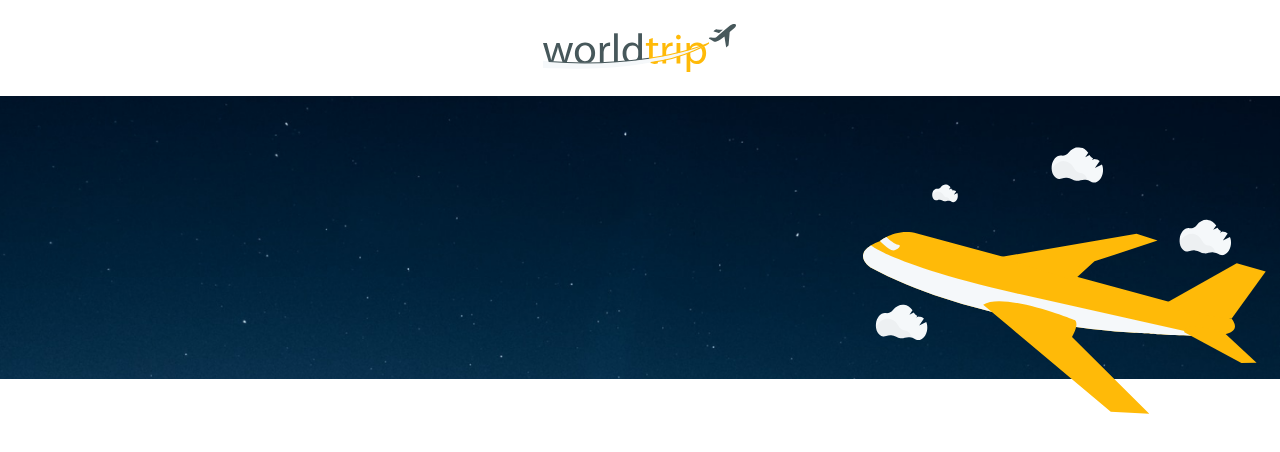
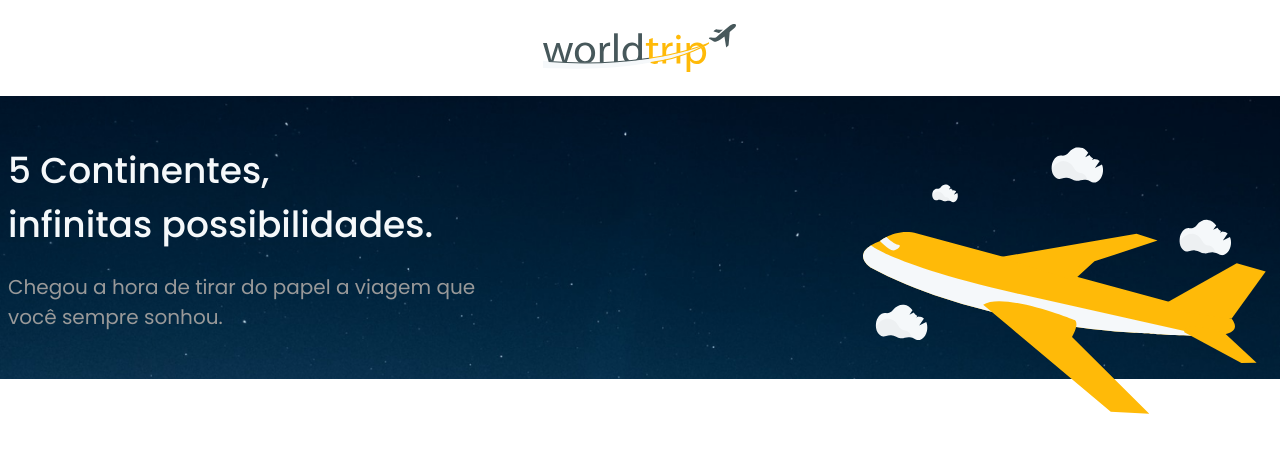
Before and after one commit to nicolaskruger/word-trip-chakra-ui, a Next.js app: page / in a window 1280 px wide. Shown: the top 452 px of the page. Built offline with nearby package versions, Linux system fonts and the light colour scheme.

Commit message:
section top web version

```diff
--- a/src/components/Section/HomeTop/index.tsx
+++ b/src/components/Section/HomeTop/index.tsx
@@ -1,4 +1,4 @@
-import { Box, Flex, Img, Stack } from "@chakra-ui/react";
+import { Box, Flex, Img, Stack, Text } from "@chakra-ui/react";
 import { FC } from "react";
 
 export const SectionTop: FC = () => {
@@ -16,8 +16,26 @@ export const SectionTop: FC = () => {
                 align={"center"}
                 px={"2"}
             >
-                <Stack>
-
+                <Stack
+                    spacing={"5"}
+                    maxWidth={"500px"}
+                >
+                    <Text
+                        as="h1"
+                        fontWeight={"medium"}
+                        fontSize={"2.25rem"}
+                        color={"light.200"}
+                    >
+                        5 Continentes,<br />
+                        infinitas possibilidades.
+                    </Text>
+                    <Text
+                        fontWeight={"normal"}
+                        fontSize={"1.25rem"}
+                        color={"light.300"}
+                    >
+                        Chegou a hora de tirar do papel a viagem que você sempre sonhou.
+                    </Text>
                 </Stack>
                 <Img
                     src="/Airplane.svg"
@@ -27,6 +45,6 @@ export const SectionTop: FC = () => {
                     transform={"rotate(3deg)"}
                 />
             </Flex>
-        </Box>
+        </Box >
     )
 }
```
